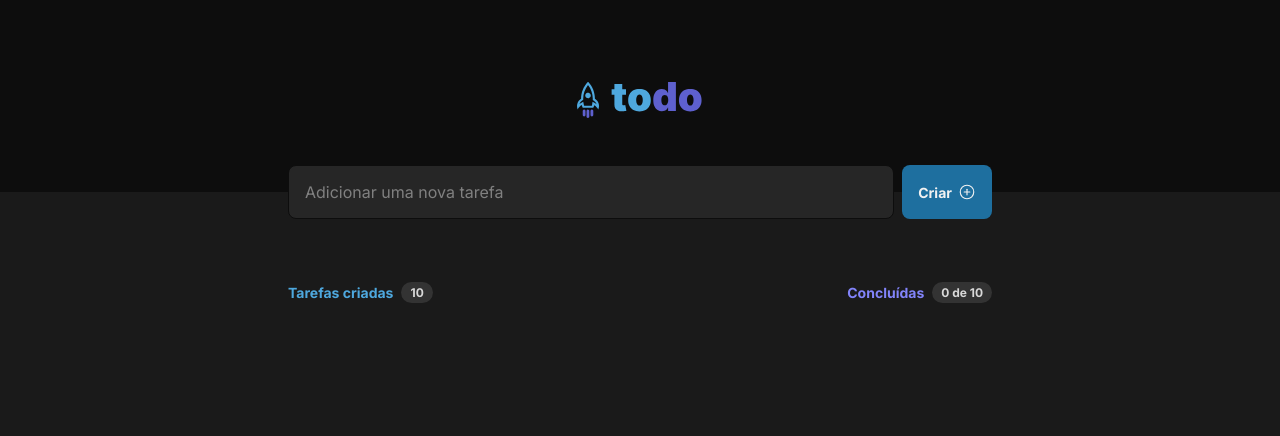
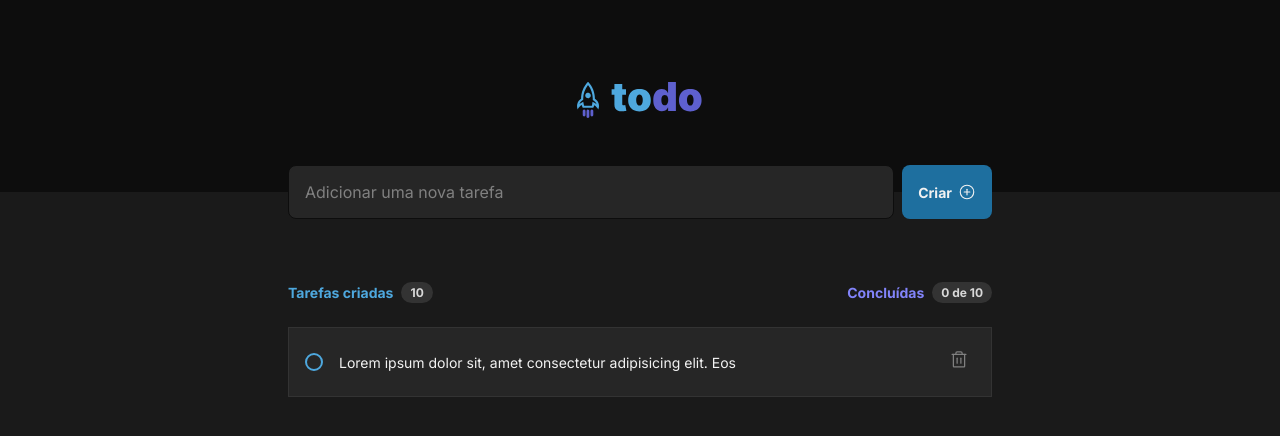
Before and after one commit to felipekgouvea/todo-ignite, a React (Vite) app: page / in a window 1280 px wide. Shown: the top 436 px of the page. Built offline with nearby package versions, Linux system fonts and the light colour scheme.

Commit message:
Created Task

```diff
--- /dev/null
+++ b/src/Task/Task.module.css
@@ -0,0 +1,79 @@
+.task{
+  width: 100%;
+  background: var(--gray-500);
+  border: 1px solid var(--gray-400);
+  padding: 1rem;
+  display: flex;
+  align-items: center;
+  justify-content: space-between;
+  gap: .75;
+}
+
+.task p {
+  font-size: .875rem;
+  line-height: 19px;
+  color: var(--gray-100);
+  margin-right: auto;
+}
+
+p.textCompleted{
+  color: var(--gray-300);
+  text-decoration: line-through;
+}
+
+.task input[type="checkbox"]{
+  appearance: none;
+
+  width: 1.125rem;
+  height: 1.125rem;
+
+  margin-right: 1rem;
+
+  border-radius: 999px;
+  border: 2px solid var(--blue);
+
+  cursor: pointer;
+
+  position: relative;
+
+}
+.task input[type="checkbox"]:hover{
+  border: 2px solid var(--blue-dark);
+}
+
+.task input[type="checkbox"]:checked::after{
+  content: url('../assets/checked.svg');
+
+  font-size: 2rem;
+  position: absolute;
+  bottom: -.2rem;
+  right: .3rem;
+
+  color: var(--gray-100);
+}
+
+.task input[type="checkbox"]:checked{
+  background: var(--purple-dark);
+  color: var(--gray-100);
+  border: none;
+}
+
+.task input[type="checkbox"]:checked:hover{
+  background: var(--purple);
+  border: none;
+}
+
+.deleteButton{
+  background: none;
+  border: none;
+  color: var(--gray-300);
+  cursor: pointer;
+  padding: .375rem;
+}
+
+.deleteButton:hover{
+  background: var(--gray-400);
+  color: var(--danger);
+  padding: .375rem;
+  border-radius: 4px;
+}
--- /dev/null
+++ b/src/Task/Task.tsx
@@ -0,0 +1,14 @@
+import styles from './Task.module.css'
+import { Trash } from 'phosphor-react'
+
+export const Task = () => {
+  return (
+    <div className={styles.task}>
+      <input type="checkbox" />
+      <p>Lorem ipsum dolor sit, amet consectetur adipisicing elit. Eos</p>
+      <button className={styles.deleteButton}>
+        <Trash size={20} />
+      </button>
+    </div>
+  )
+}
--- a/src/Tasks/Tasks.tsx
+++ b/src/Tasks/Tasks.tsx
@@ -1,3 +1,4 @@
+import { Task } from '../Task/Task'
 import styles from './Tasks.module.css'
 
 export const Tasks = () => {
@@ -13,7 +14,9 @@ export const Tasks = () => {
           <span>0 de 10</span>
         </div>
       </header>
-      <div className={styles.listTasks}></div>
+      <div className={styles.listTasks}>
+        <Task />
+      </div>
     </section>
   )
 }
```
Also changed, not shown: src/assets/checked.svg (added).
